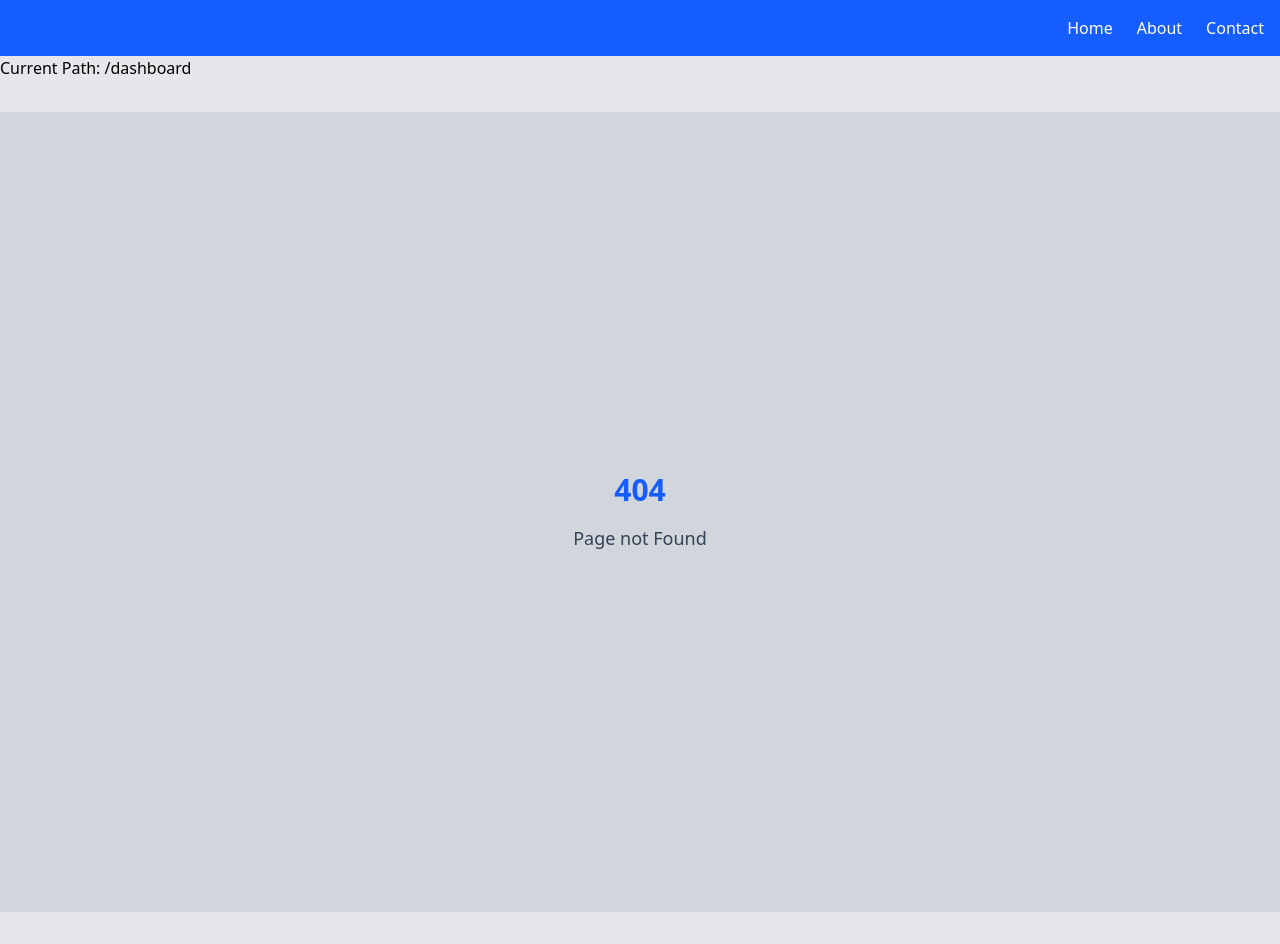
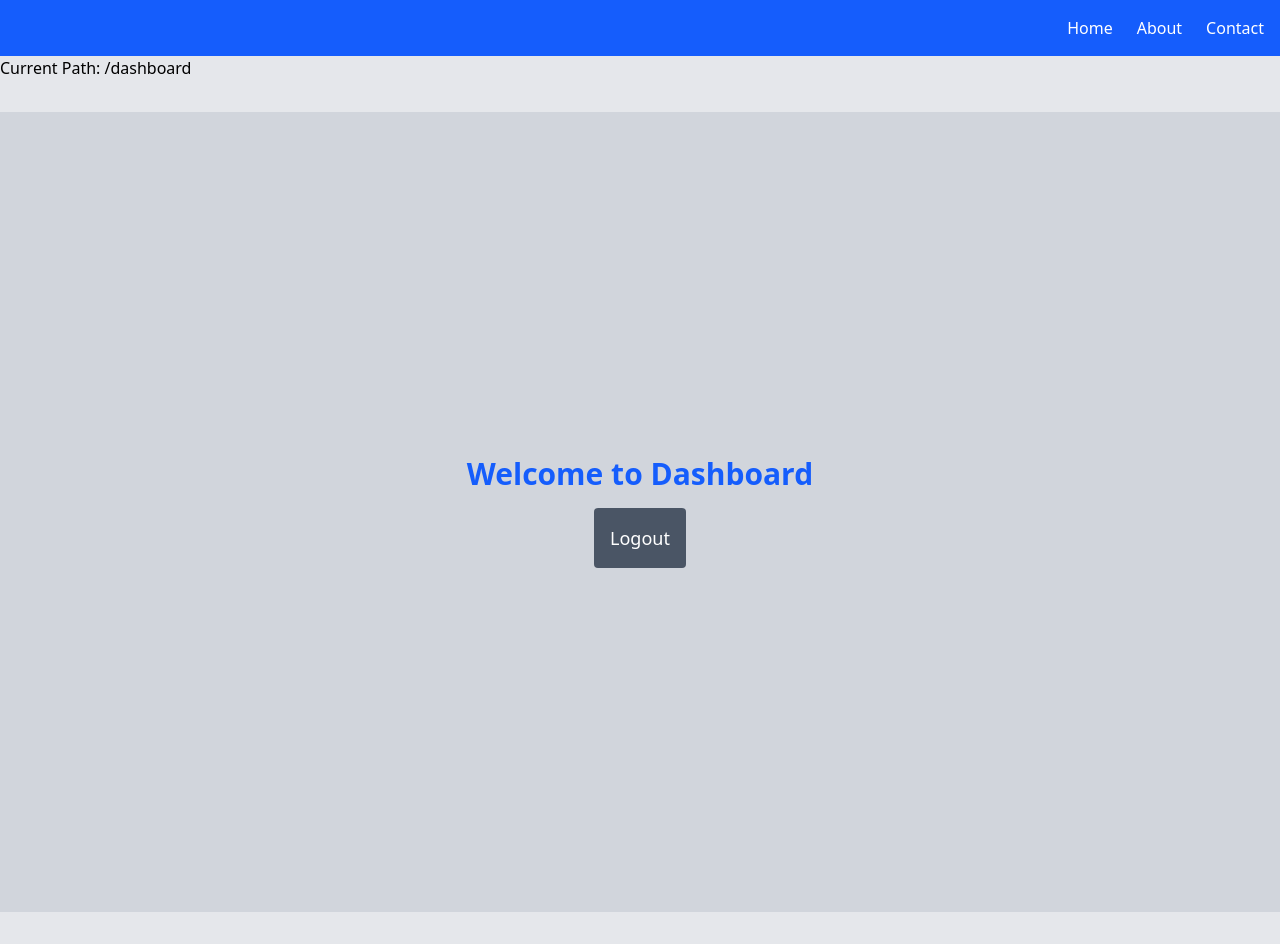
Before and after one commit to gjuanillo/react-refreshers, a React (Vite) app: page /dashboard in a window 1280 px wide. Before the commit this address had no page. Built offline with nearby package versions, Linux system fonts and the light colour scheme.

Commit message:
useNavigate Router Hook

```diff
--- a/src/App.tsx
+++ b/src/App.tsx
@@ -6,6 +6,7 @@ import ContactRoute from './ContactRoute';
 import Team from './Team';
 import NotFound from './NotFound';
 import CurrentLocation from './CurrentLocation';
+import Dashboard from './Dashboard';
 
 function App() {
     return (
@@ -29,6 +30,7 @@ function App() {
                             <Route path="team" element={<Team />} />
                         </Route>
                         <Route path="/contact" element={<ContactRoute />} />
+                        <Route path="/dashboard" element={<Dashboard />} />
                         <Route path="*" element={<NotFound />} />
                     </Routes>
                 </div>
--- /dev/null
+++ b/src/Dashboard.tsx
@@ -0,0 +1,15 @@
+import { useNavigate } from "react-router-dom";
+
+function Dashboard() {
+    const navigate = useNavigate();
+    const handleLogout = () => {
+        navigate("/")
+    }
+    return (
+        <div className="flex flex-col items-center justify-center min-h-screen bg-gray-300">
+            <h2 className="text-3xl font-bold text-blue-600">Welcome to Dashboard</h2>
+            <button onClick={handleLogout} className="text-white mt-4 text-lg rounded bg-gray-600 p-4">Logout</button>
+        </div>
+    )
+}
+export default Dashboard;
--- a/src/home.tsx
+++ b/src/home.tsx
@@ -1,8 +1,17 @@
+import { useNavigate } from "react-router-dom";
+
 function Home() {
+    const navigate = useNavigate();
+    const handleLogin = () => {
+        //to previous page: navigate(-1);
+        navigate("/dashboard");
+    };
+
     return (
         <div className="flex flex-col items-center justify-center min-h-screen bg-gray-300">
             <h2 className="text-3xl font-bold text-blue-600">Home Page</h2>
             <p className="text-gray-700 mt-4 text-lg">Welcome to the Home Page! Explore this site to learn more</p>
+            <button onClick={handleLogin} className="text-white mt-4 text-lg rounded bg-gray-600 p-4">Login</button>
         </div>
     )
 }
```
